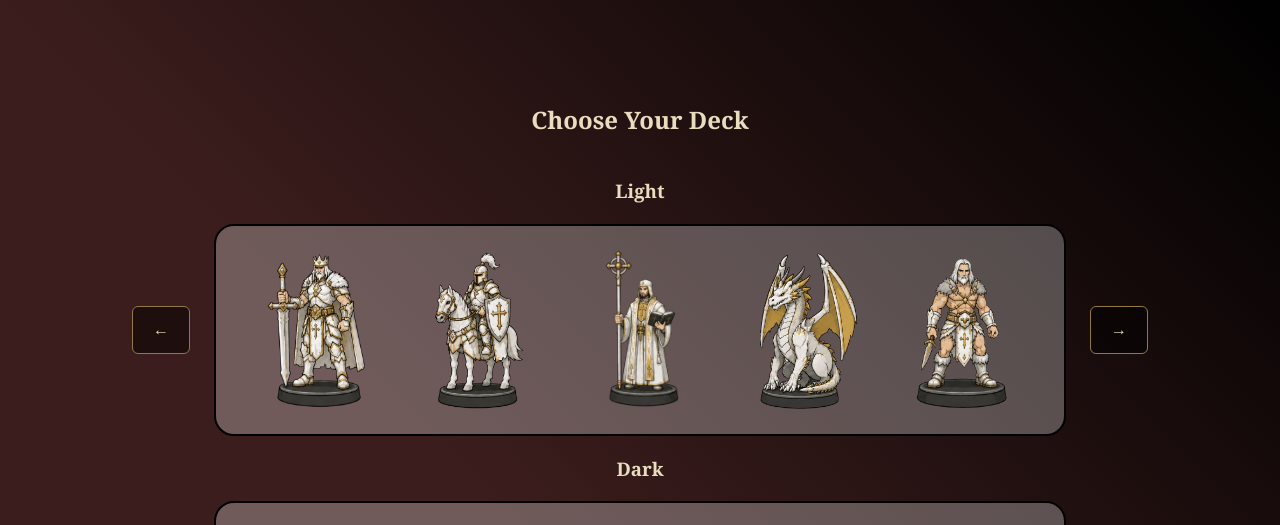
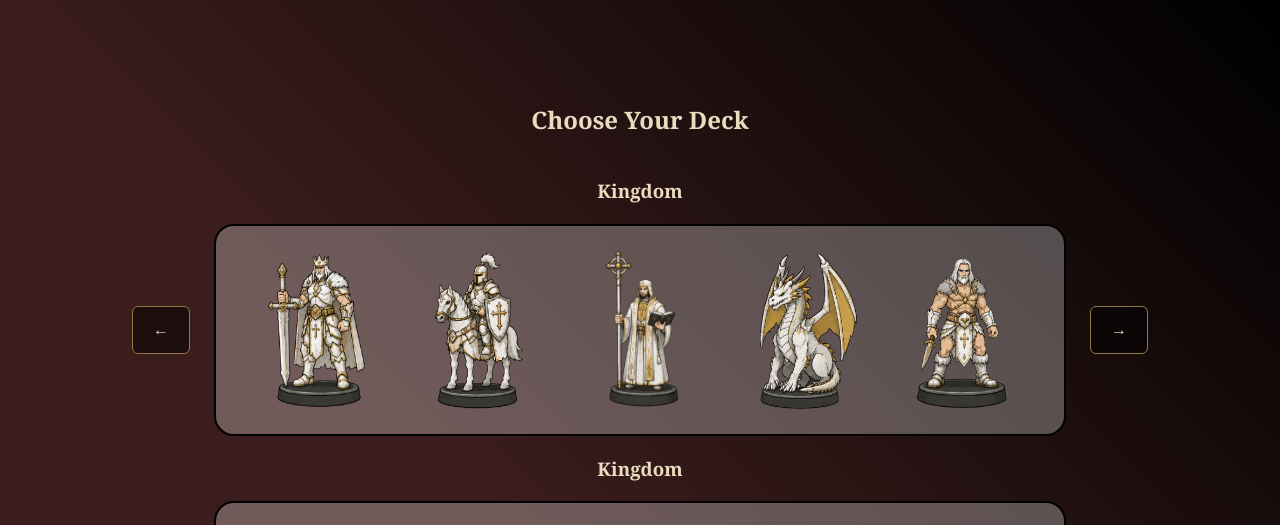
Before and after one commit to gkuenzi/4x4Chess, a React (Vite) app in the folder chess/: page / in a window 1280 px wide. Shown: the top 525 px of the page. Built offline with nearby package versions, Linux system fonts and the light colour scheme.

Commit message:
deck name display

```diff
--- a/chess/src/DeckSelect.jsx
+++ b/chess/src/DeckSelect.jsx
@@ -76,7 +76,7 @@ const novaType = ['novaQueen', 'knight', 'scientist', 'bishop', 'droid']
 // Note: create an array of the special pieces and upon transfer, ask if they are in array, they are claim special = true
 
 const deckTypes = [kingdomType, westernType, angelsType, feudalType, underworldType, vikingsType, novaType]
-
+const deckNames = ['Kingdom', 'Western', 'Angels', 'Feudal', 'Underworld', 'Vikings', 'Nova']
 
 const lightImageSets = [lightKingdomImages, lightWesternImages, lightAngelsImages, lightFeudalImages, lightUndeworldImages, lightVikingsImages, lightNovaImages]
 const darkImageSets = [darkKingdomImages, darkWesternImages, darkAngelsImages, darkFeudalImages, darkUndeworldImages, darkVikingsImages, darkNovaImages]
@@ -98,7 +98,7 @@ function DeckSelect({ onStartGame, onStartBlitzGame }) {
             </h2>
             <div>
                 <h3>
-                    Light
+                    {deckNames[whiteDeck]}
                 </h3>
                 <div className='deck-container'>
                     <button onClick={() => {
@@ -123,7 +123,7 @@ function DeckSelect({ onStartGame, onStartBlitzGame }) {
 
             <div>
                 <h3>
-                    Dark
+                    {deckNames[blackDeck]}
                 </h3>
                 <div className='deck-container'>
                     <button onClick={() => {
```
